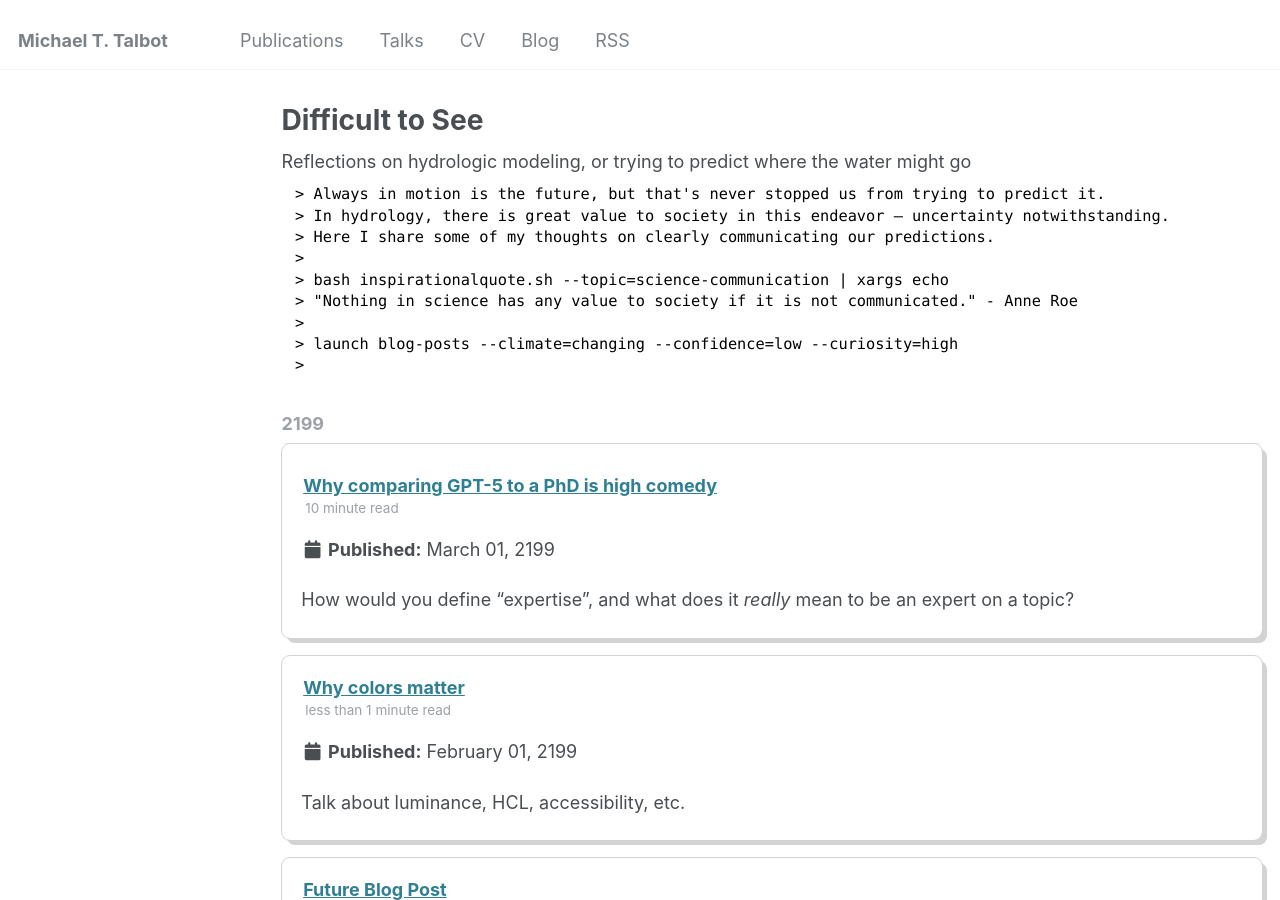
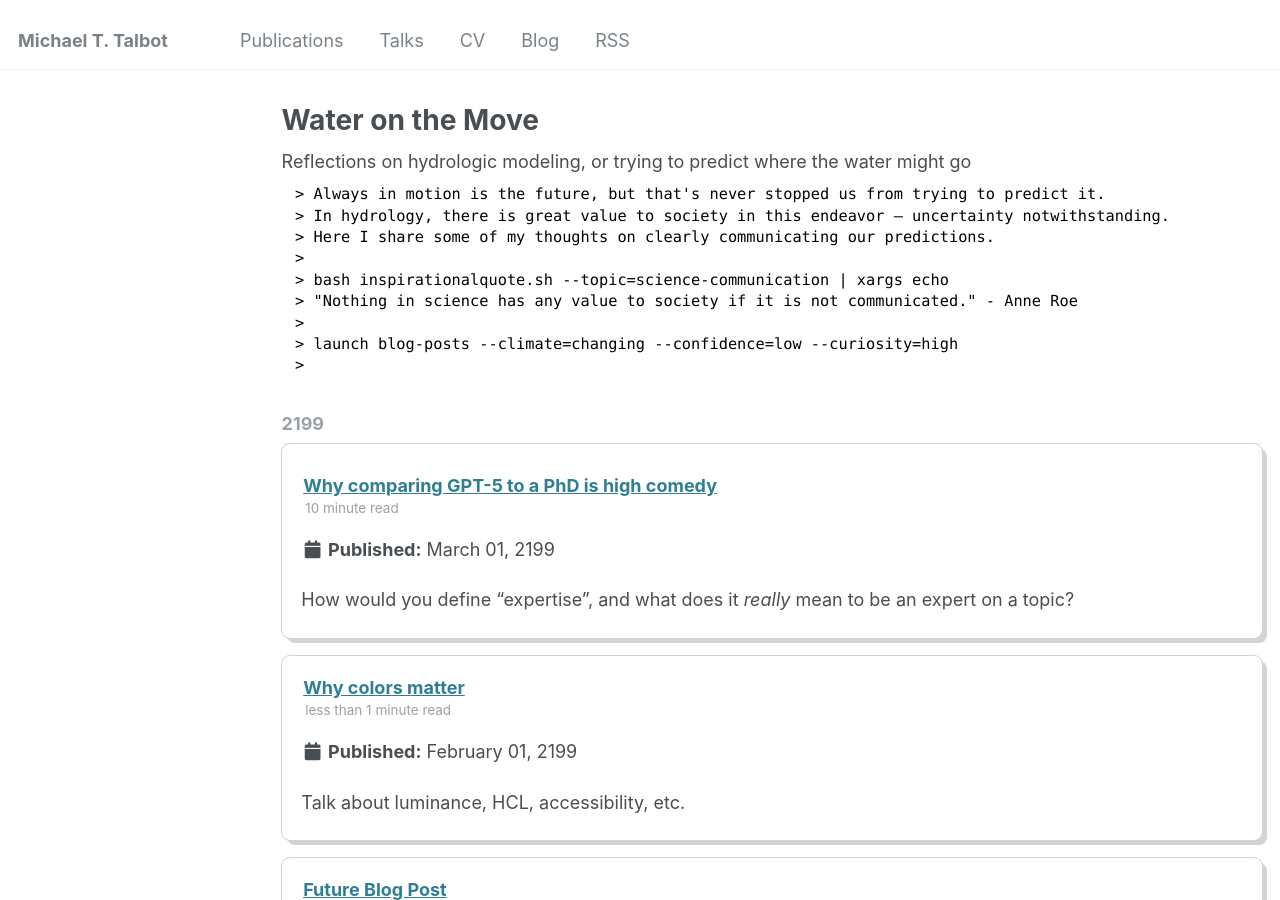
Before and after one commit to realmiketalbot/realmiketalbot.github.io, a Jekyll site: the page built from _pages/year-archive.html, in a window 1280 px wide and 900 px high. Built offline with Jekyll 4.4.1, drawn with Linux system fonts in a browser that asks for light colours; comment, search, counter and statistics services are not loaded.

Commit message:
Rename blog

```diff
--- a/_pages/year-archive.html
+++ b/_pages/year-archive.html
@@ -1,7 +1,7 @@
 ---
 layout: archive
 permalink: /year-archive/
-title: "Difficult to See"
+title: "Water on the Move"
 author_profile: false
 redirect_from:
   - /wordpress/blog-posts/
```
